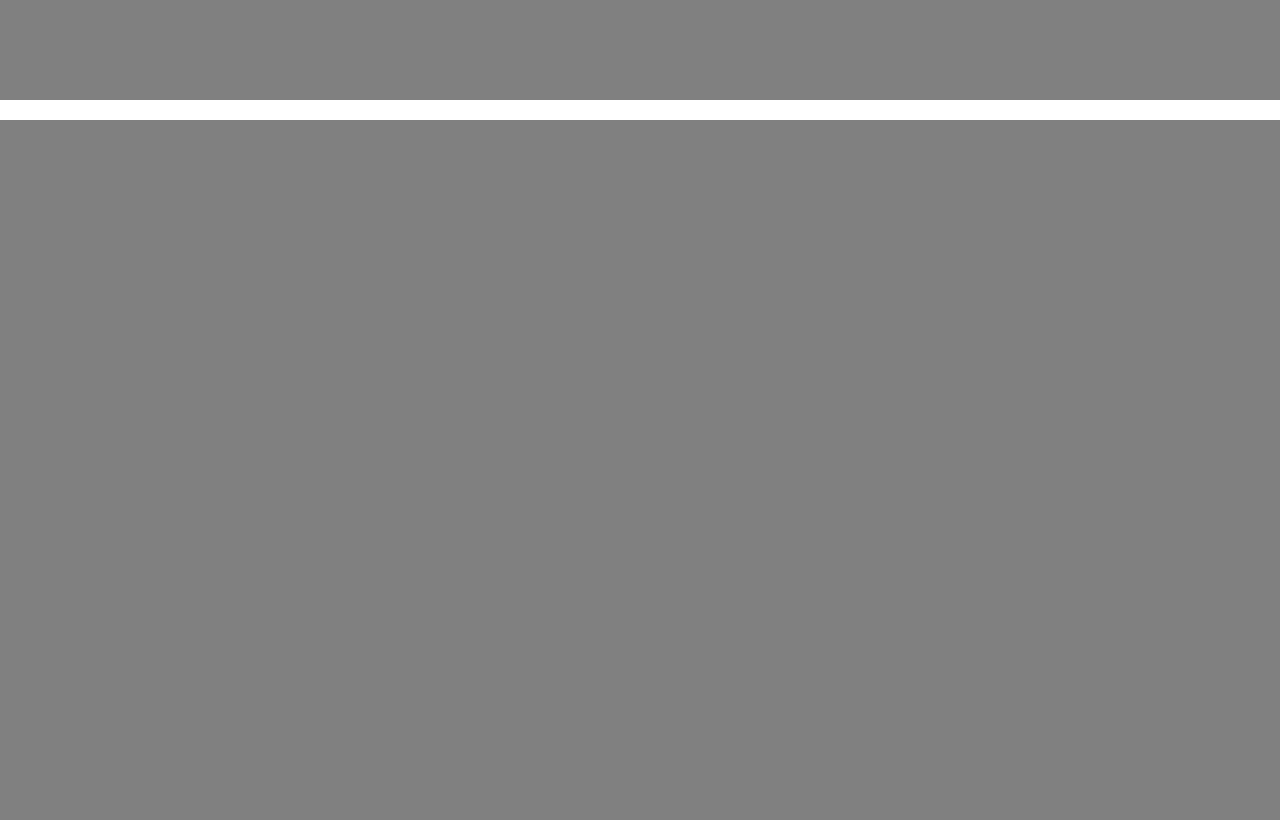
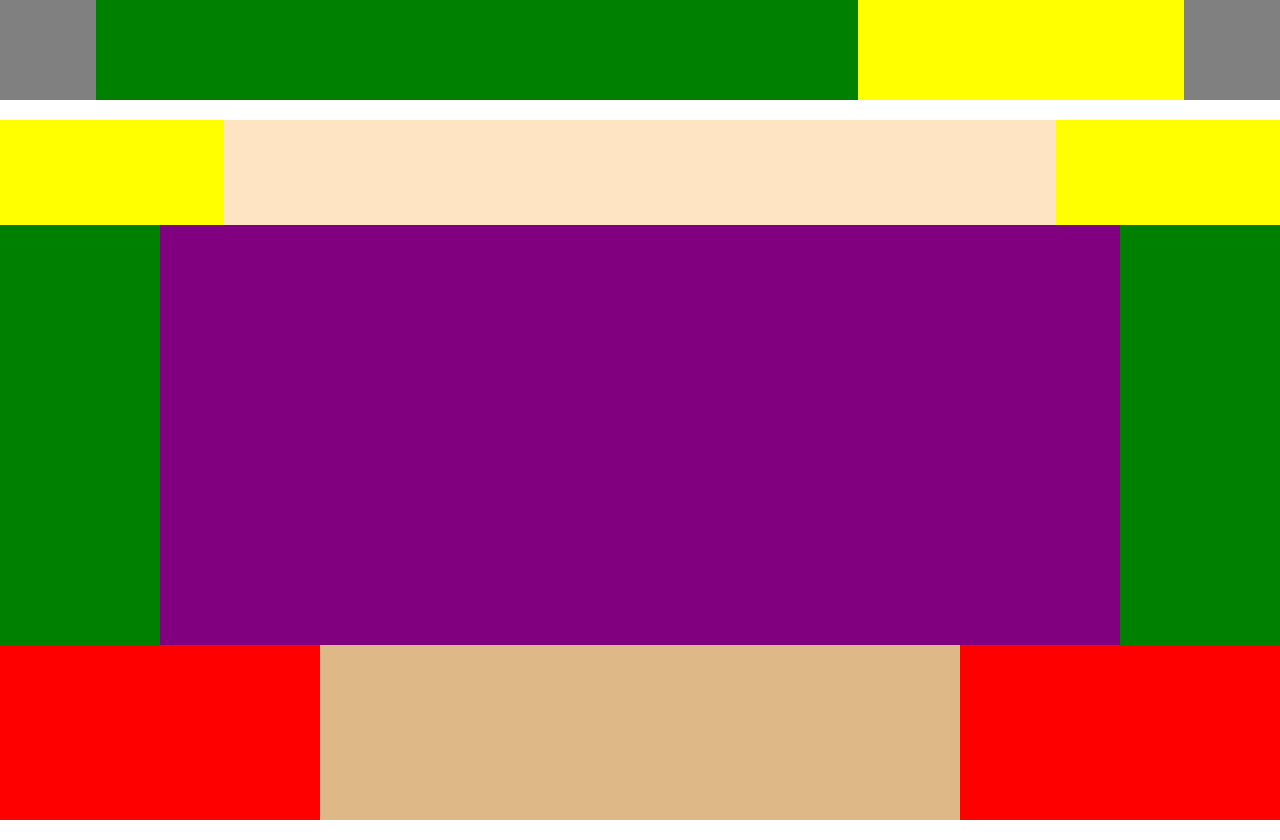
Before and after one commit to Fabiofljf/htmlcss-discord, a plain HTML site: page index.html in a window 1280 px wide. Shown: the part 2760-3600 px from the top of the page. Drawn offline with Linux system fonts and the light colour scheme.

```diff
--- a/css/style.css
+++ b/css/style.css
@@ -19,38 +19,65 @@
     margin-bottom: 20px;
 }
 
-/* debug of first container */
+/* debug of header */
 
 #debug #menu{
-    width: 75%;
     height: 10%;
-    margin: 0 auto;
     background-color: aqua;
 }
 
 #debug #text_header{
-    width: 50%;
     height: 40%;
-    margin: 0 auto;
     background-color: aqua;
 }
 
-#debug #first_row{
-    width: 85%;
+/* debug of first, second and third container */
+
+#debug .first_row_big{
     height: 100%;
     background-color: brown;
 }
 
 #debug .col_big{
-    width: 70%;
     height: 100%;
     background-color: green;
 }
 
 #debug .col_small{
-    width: 30%;
     height: 100%;
     background-color: yellow;
+}
+
+/* debug fourth container */
+
+#debug #first_row_fourth{
+    height: 15%;
+    background-color: yellow;
+}
+
+#debug #second_row_fourth{
+    height: 60%;
+    background-color: green;
+}
+
+#debug #third_row_fourth{
+    height: 25%;
+    background-color: red;
+}
+
+#debug #first_col{
+    background-color: bisque;
+    height: 100%;
+}
+
+#debug #second_col{
+    background-color: purple;
+    height: 100%;
+}
+
+#debug #third_col{
+    background-color: burlywood;
+    height: 100%;
 }
 
 /********* UTILITY ********/
@@ -61,7 +88,15 @@
 
 /********* HEADER ********/
 
+#menu{
+    width: 75%;
+    margin: 0 auto;
+}
+
+
 #text_header{
+    width: 50%;
+    margin: 0 auto;
     position: absolute;
     left: 50%;
     top: 50%;
@@ -70,7 +105,10 @@
 
 /********* MAIN ********/
 
-#first_row{
+/* this is are generic big rows of first, second and third coitainers */
+
+.first_row_big{
+    width: 85%;
     margin: 0 auto;
     content: "";
     display: table;
@@ -78,11 +116,30 @@
 }
 
 .col_big{
+    width: 70%;
     float: left;
 }
 
 .col_small{
+    width: 30%;
     float: left;
 }
 
+/* this is are generic rows of fourth cointainer */
+
+#first_col{
+    width: 65%;
+    margin: 0 auto;
+}
+
+#debug #second_col{
+    width: 75%;
+    margin: 0 auto;
+}
+
+#debug #third_col{
+    width: 50%;
+    margin: 0 auto;
+}
+
 /********* FOOTER ********/
--- a/index.html
+++ b/index.html
@@ -33,20 +33,46 @@
             <main id="site_main">
 
                 <div class="container_big">
-                    <div id="first_row">
+                    <div class="first_row_big">
                         <aside class="col_big"></aside>
                         <aside class="col_small"></aside>
                     </div>
                 </div>
                 <!-- /.container_big first -->
 
-                <div class="container_big"></div>
+                <div class="container_big">
+                    <div class="first_row_big">
+                        <aside class="col_small"></aside>
+                        <aside class="col_big"></aside>
+                    </div>
+                </div>
                 <!-- /.container_big second -->
 
-                <div class="container_big"></div>
+                <div class="container_big">
+                    <div class="first_row_big">
+                        <aside class="col_big"></aside>
+                        <aside class="col_small"></aside>
+                    </div>
+                </div>
                 <!-- /.container_big third -->
 
-                <div class="container_big"></div>
+                <div class="container_big">
+                    <div id="first_row_fourth">
+                        <aside id="first_col">
+
+                        </aside>
+                    </div>
+                    <div id="second_row_fourth">
+                        <aside id="second_col">
+
+                        </aside>
+                    </div>
+                    <div id="third_row_fourth">
+                        <aside id="third_col">
+
+                        </aside>
+                    </div>
+                </div>
                 <!-- /.container_big fourth -->
 
             </main>
```
